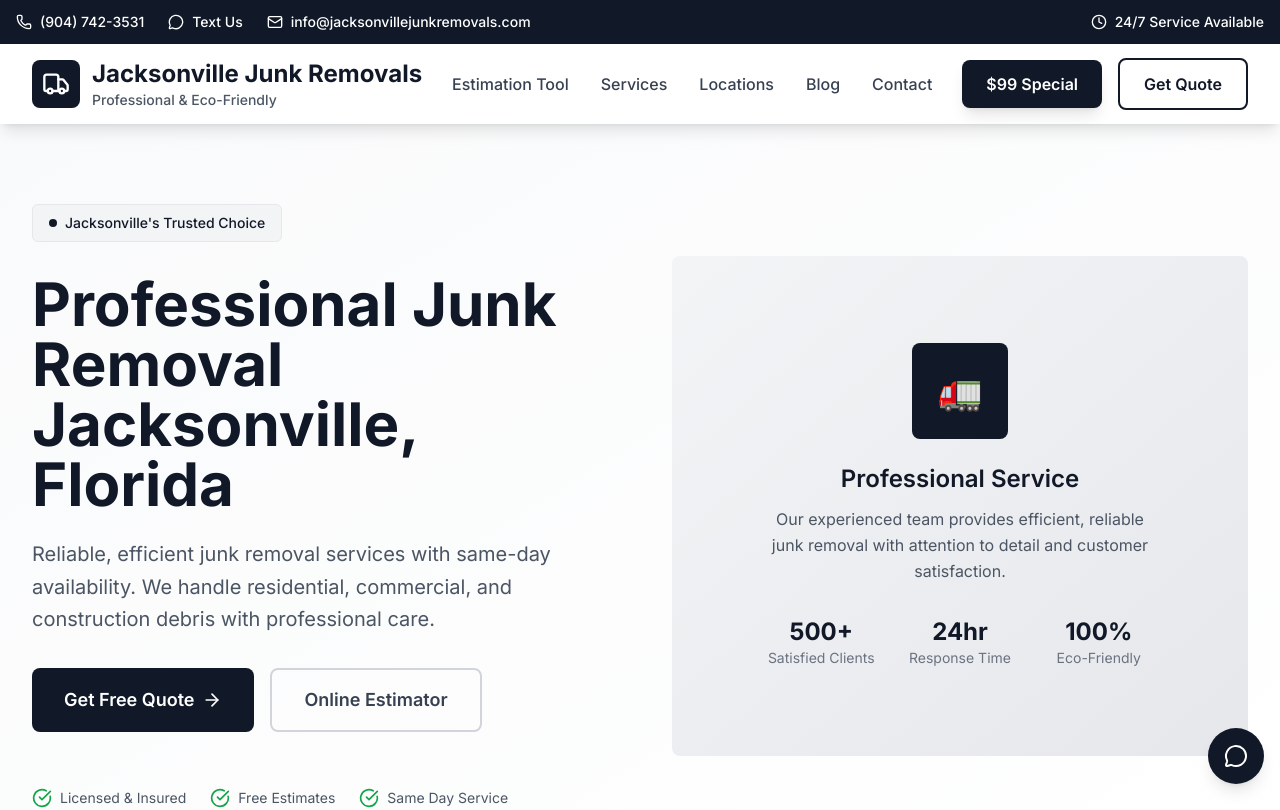
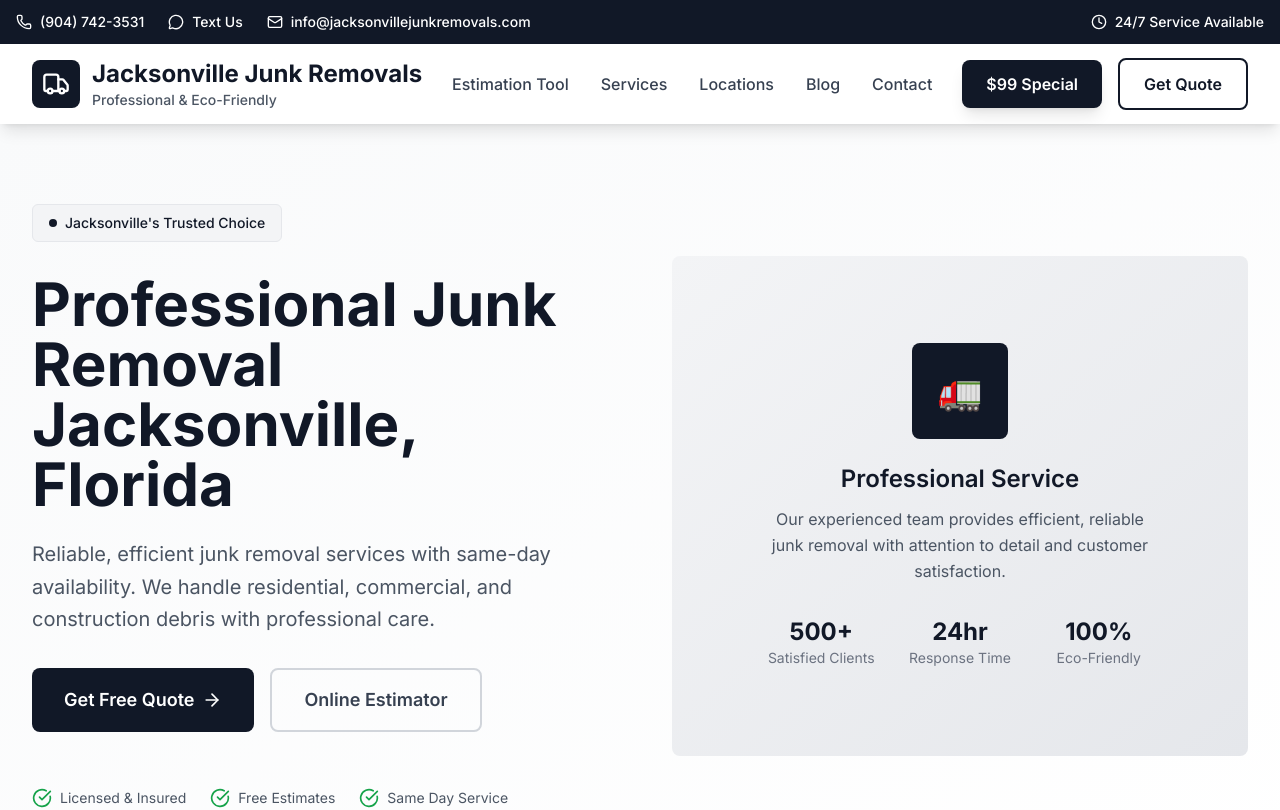
Before and after one commit to chri6tina/jacksonville_junk_removals, a Next.js app: page / in a window 1280 px wide. Shown: the top 810 px of the page. Built offline with nearby package versions, Linux system fonts and the light colour scheme.

Commit message:
Temporarily remove SmartChat component from interface until chatbot intelligence is improved

```diff
--- a/app/layout.tsx
+++ b/app/layout.tsx
@@ -7,7 +7,7 @@ import Footer from '@/components/Footer'
 import StructuredData from '@/components/StructuredData'
 import PerformanceMonitor from '@/components/PerformanceMonitor'
 import ServiceWorkerRegistration from '@/components/ServiceWorkerRegistration'
-import SmartChat from '@/components/SmartChat'
+
 
 const inter = Inter({ subsets: ['latin'] })
 
@@ -60,7 +60,7 @@ export default function RootLayout({
           {children}
         </main>
         <Footer />
-        <SmartChat />
+
       </body>
     </html>
   )
```
